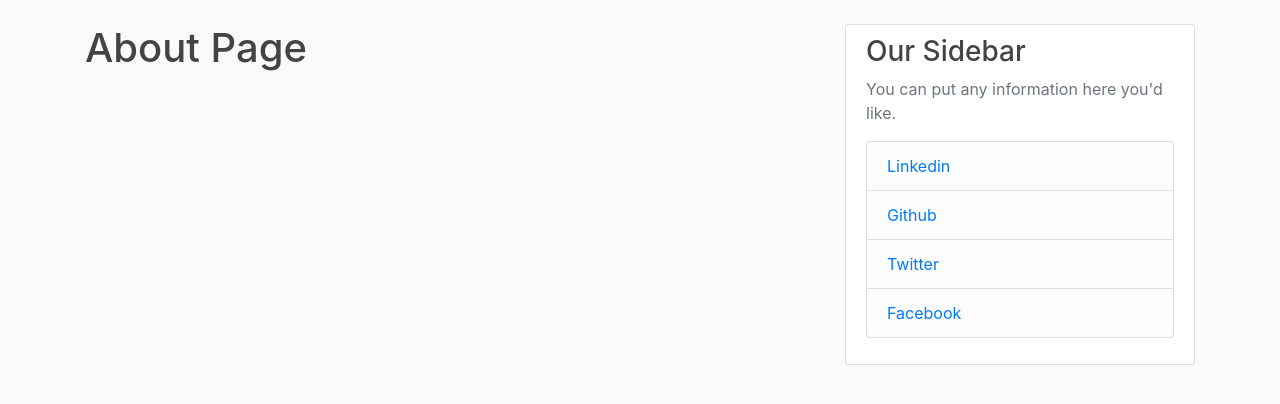
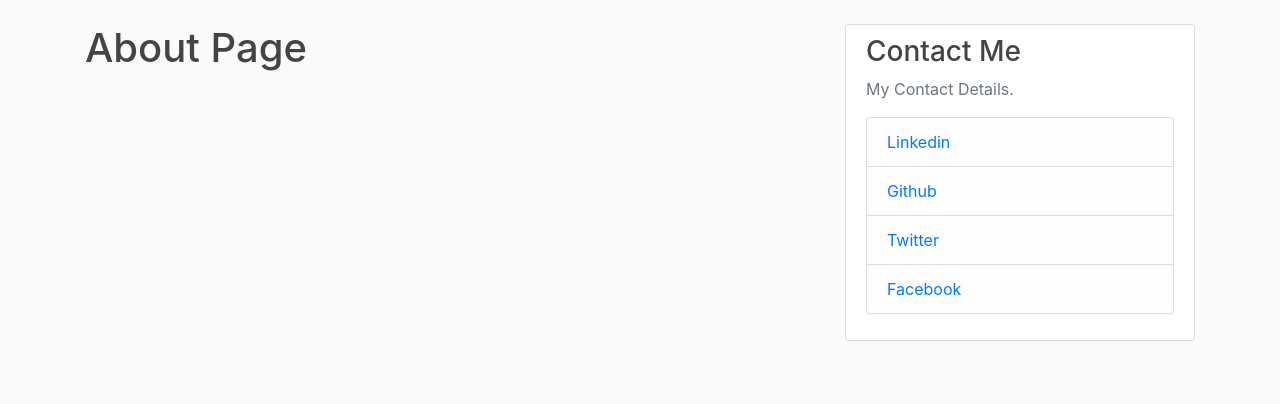
Before and after one commit to davishek7/Flask_Full_Featured_BlogApp, a Flask app: page /about in a window 1280 px wide. Shown: the part 56-460 px from the top of the page. Run offline with Flask 2, Linux system fonts and the light colour scheme.

Commit message:
22nd Dec 2020 commit

```diff
--- a/flaskblogapp/templates/layout.html
+++ b/flaskblogapp/templates/layout.html
@@ -38,8 +38,8 @@
       </div>
       <div class="col-md-4">
         <div class="content-section">
-          <h3>Our Sidebar</h3>
-          <p class='text-muted'>You can put any information here you'd like.
+          <h3>Contact Me</h3>
+          <p class='text-muted'>My Contact Details.
           <ul class="list-group">
             <li class="list-group-item list-group-item-light">
               <a href="https://www.linkedin.com/in/davishek7/">Linkedin</a></li>
```
